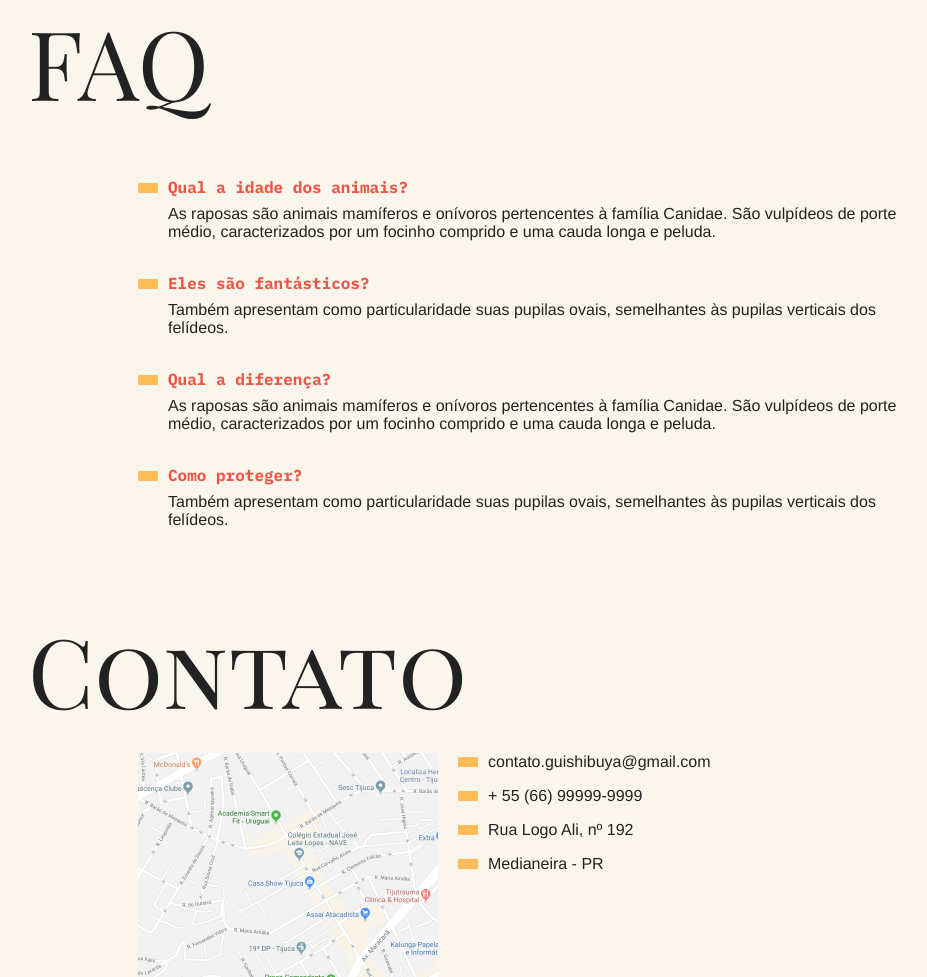
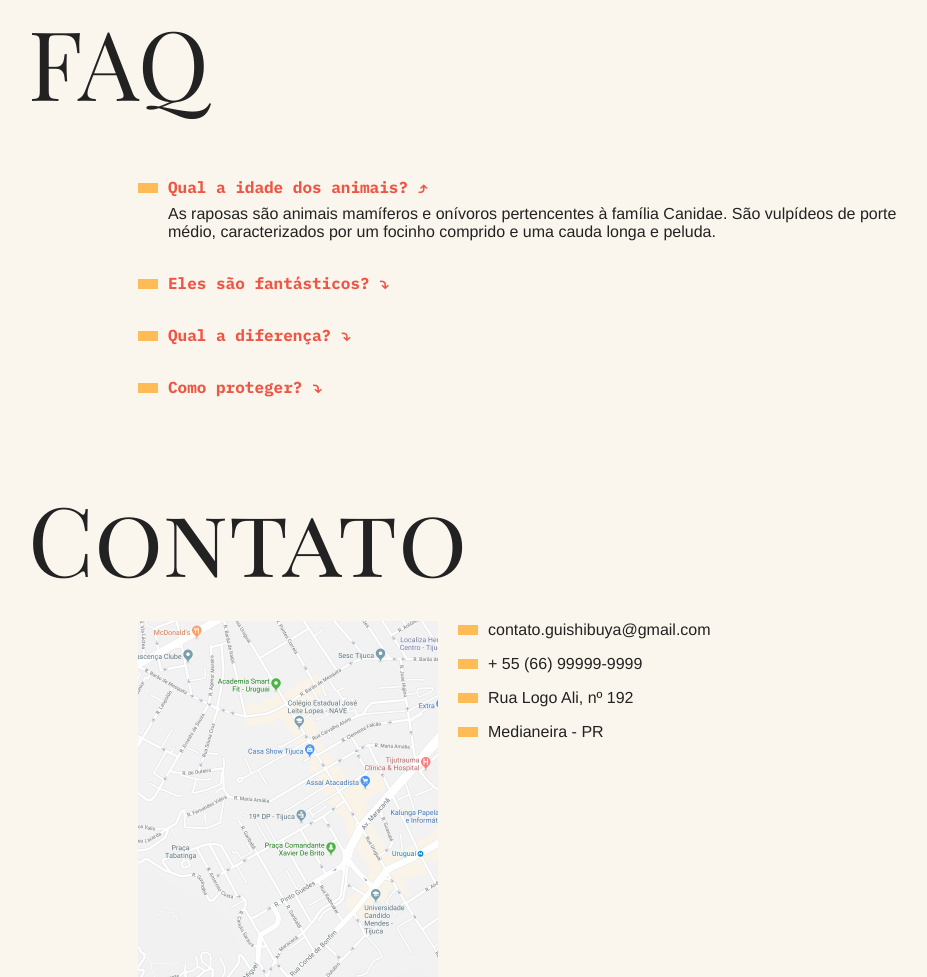
Before and after one commit to guilhermeshibuya/animais-fantasticos, a plain HTML site: page index.html in a window 1280 px wide. Shown: the part 801-1778 px from the top of the page, without its empty margins (162-1089 px from the left). Drawn offline with Linux system fonts and the light colour scheme.

Commit message:
add : accordion list in faq

```diff
--- a/css/style.css
+++ b/css/style.css
@@ -234,3 +234,33 @@ body {
     transform: translate3d(0, 0, 0);
   }
 }
+
+.js .js-accordion dd {
+  display: none;
+}
+
+.js-accordion dt::after {
+  content: "⤵";
+  margin-left: 10px;
+}
+
+.js-accordion dt.ativo::after {
+  content: "⤴";
+  margin-left: 10px;
+}
+
+.js-accordion dd.ativo {
+  display: block;
+  animation: slideDown 0.5s forwards;
+}
+
+@keyframes slideDown {
+  from {
+    opacity: 0;
+    max-height: 0;
+  }
+  to {
+    opacity: 1;
+    max-height: 250px;
+  }
+}
--- a/index.html
+++ b/index.html
@@ -148,7 +148,7 @@
 
   <section class="grid-section faq" id="faq">
     <h1 class="titulo">FAQ</h1>
-    <dl class="faq-lista">
+    <dl class="faq-lista js-accordion">
       <dt>Qual a idade dos animais?</dt>
       <dd>As raposas são animais mamíferos e onívoros pertencentes à família Canidae. São vulpídeos de porte médio, caracterizados por um focinho comprido e uma cauda longa e peluda.</dd>
 
--- a/script.js
+++ b/script.js
@@ -1,3 +1,4 @@
+function initTabNav() {
   const tabMenu = document.querySelectorAll(".js-tabmenu li");
   const tabContent = document.querySelectorAll(".js-tabcontent section");
 
@@ -16,3 +17,25 @@ if (tabMenu.length && tabContent.length) {
       item.addEventListener("click", () => activeTab(index));
     });
   }
+}
+initTabNav();
+
+function initAccordion() {
+  const accordionList = document.querySelectorAll(".js-accordion dt");
+  const activeClass = "ativo";
+
+  if (accordionList.length) {
+    accordionList[0].classList.add(activeClass);
+    accordionList[0].nextElementSibling.classList.add(activeClass);
+
+    function activeAccordion() {
+      this.classList.toggle(activeClass);
+      this.nextElementSibling.classList.toggle(activeClass);
+    }
+
+    accordionList.forEach((item) => {
+      item.addEventListener("click", activeAccordion);
+    });
+  }
+}
+initAccordion();
```
Lines whose indentation alone changed are shown as unchanged.
